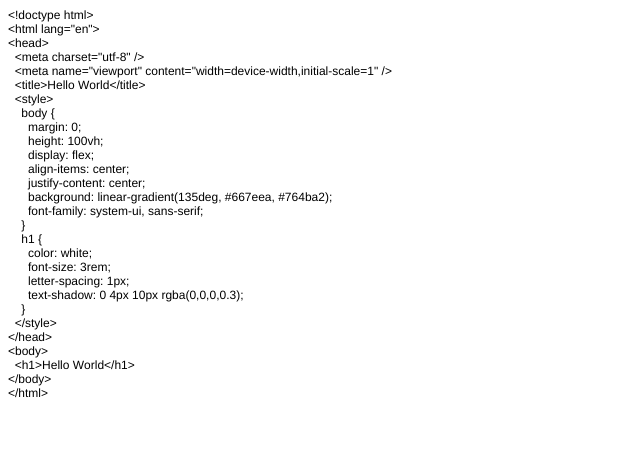
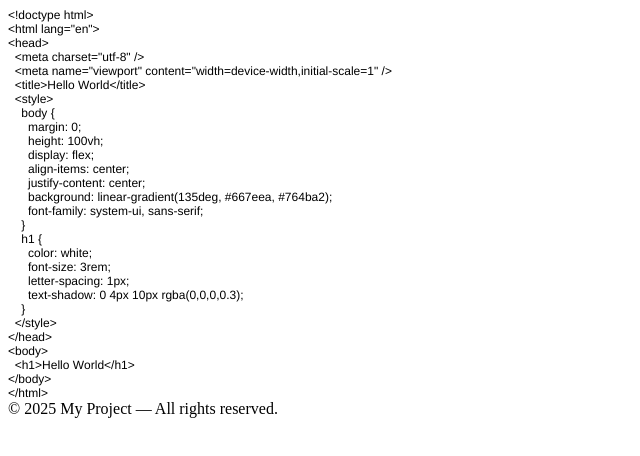
Before and after one commit to TanyeemSafwan/DevOps-Assignment1, a plain HTML site: page index.html in a window 1280 px wide. Shown: the whole page, without its empty margins (0-640 px from the left). Drawn offline with Linux system fonts and the light colour scheme.

Commit message:
added a footer

```diff
--- a/index.html
+++ b/index.html
@@ -40,5 +40,8 @@
 <p class="p1"><span class="s1"><span class="Apple-converted-space">  </span>&lt;h1&gt;Hello World&lt;/h1&gt;</span></p>
 <p class="p1"><span class="s1">&lt;/body&gt;</span></p>
 <p class="p1"><span class="s1">&lt;/html&gt;</span></p>
+<footer>
+    © 2025 My Project — All rights reserved.
+</footer>
 </body>
 </html>
```
Also changed, not shown: 1 other file.
